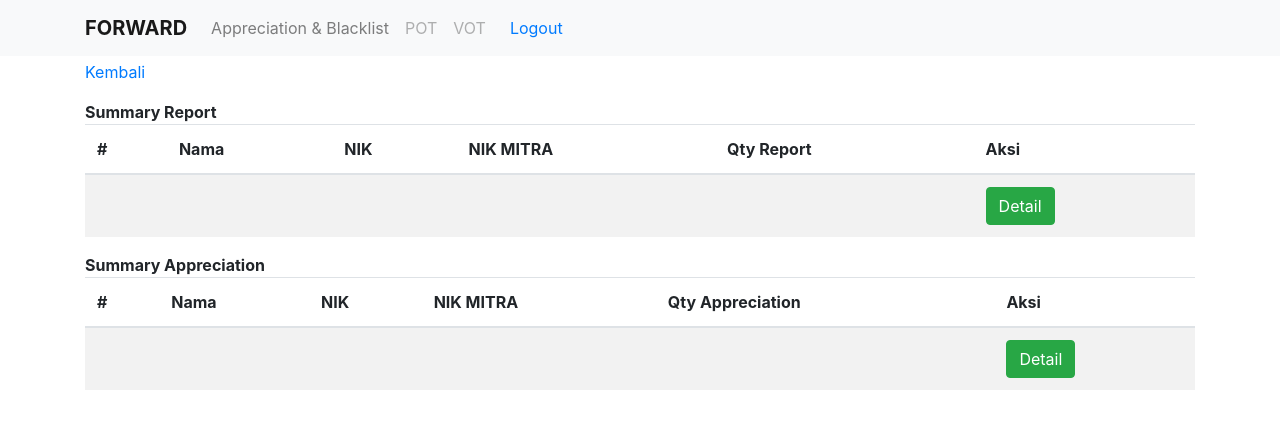
After one commit to GiwanGunawan/forward-motekar, a CodeIgniter 4 app: template app/Views/findpersonnel/summary.php in a window 1280 px wide. The commit adds this page. Shown: the top 429 px of the page. Run offline with PHP 8.4 and a stand-in for CodeIgniter, Linux system fonts and the light colour scheme; the template is opened without the code that fills it, so the values that code supplies are empty; some libraries are stand-ins or nearby versions.

Commit message:
commit awal, tambah page summary tapi belum final

```diff
--- a/app/Config/Routes.php
+++ b/app/Config/Routes.php
@@ -43,6 +43,7 @@ $routes->delete('/report/(:num)', 'Findpersonnel::delete_report/$1');
 $routes->delete('/appreciate/(:num)', 'Findpersonnel::delete_appreciate/$1');
 // $routes->get('/report/(:any)', 'Report::detail/$1');
 $routes->get('/coba', 'Coba::index');
+$routes->get('/summary', 'Findpersonnel::summary');
 
 
 /*
--- a/app/Views/findpersonnel/index.php
+++ b/app/Views/findpersonnel/index.php
@@ -47,6 +47,7 @@
             <button type="button" class="btn btn-primary mb-3" data-toggle="modal" data-target="#exampleModal">
                 + Tambah personnel
             </button>
+            <a href="/summary" class="btn btn-info mb-3">Lihat Summary</a>
         </div>
     </div>
 </div>
--- /dev/null
+++ b/app/Views/findpersonnel/summary.php
@@ -0,0 +1,94 @@
+<?= $this->extend('layout/template'); ?>
+<?= $this->Section('content'); ?>
+
+<div class="container mb-3">
+    <div class="row">
+        <div class="col">
+            <a href="/findpersonnel">Kembali</a>
+        </div>
+    </div>
+</div>
+
+<div class="container">
+    <div class="row">
+        <div class="col">
+            <strong>Summary Report</strong>
+        </div>
+    </div>
+</div>
+
+
+
+<div class="container">
+    <div class="row">
+        <div class="col">
+            <table class="table table-striped">
+                <thead>
+                    <tr>
+                        <th scope="col">#</th>
+                        <th scope="col">Nama</th>
+                        <th scope="col">NIK</th>
+                        <th scope="col">NIK MITRA</th>
+                        <th scope="col">Qty Report</th>
+                        <th scope="col">Aksi</th>
+                    </tr>
+                </thead>
+                <tbody>
+                    <tr>
+                        <td scope="row"></td>
+                        <td></td>
+                        <td></td>
+                        <td></td>
+                        <td></td>
+                        <td><a href="/findpersonnel/" class="btn btn-success">Detail</a></td>
+                    </tr>
+
+                </tbody>
+            </table>
+
+        </div>
+    </div>
+</div>
+
+<div class="container">
+    <div class="row">
+        <div class="col">
+            <strong>Summary Appreciation</strong>
+        </div>
+    </div>
+</div>
+
+<div class="container">
+    <div class="row">
+        <div class="col">
+            <table class="table table-striped">
+                <thead>
+                    <tr>
+                        <th scope="col">#</th>
+                        <th scope="col">Nama</th>
+                        <th scope="col">NIK</th>
+                        <th scope="col">NIK MITRA</th>
+                        <th scope="col">Qty Appreciation</th>
+                        <th scope="col">Aksi</th>
+                    </tr>
+                </thead>
+                <tbody>
+                    <tr>
+                        <td scope="row"></td>
+                        <td></td>
+                        <td></td>
+                        <td></td>
+                        <td></td>
+                        <td><a href="/findpersonnel/" class="btn btn-success">Detail</a></td>
+                    </tr>
+
+                </tbody>
+            </table>
+
+        </div>
+    </div>
+</div>
+
+
+
+<?= $this->EndSection(); ?>
```
Also changed, not shown: app/Controllers/Findpersonnel.php (+9 -0 lines).
